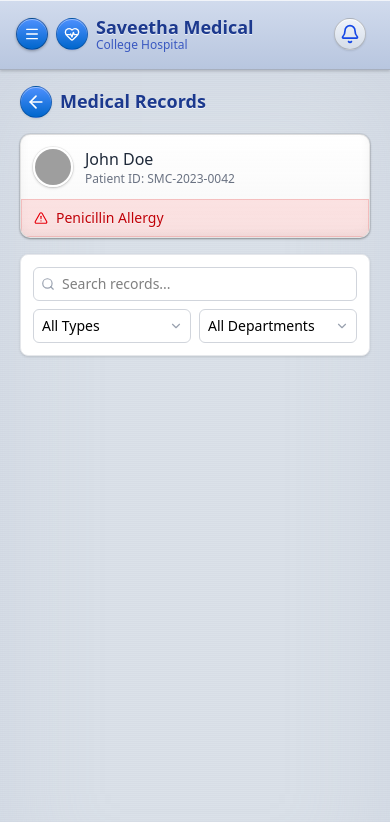
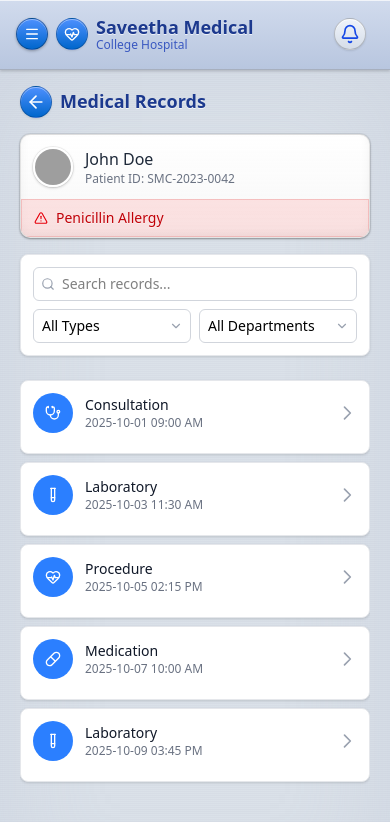
Before and after one commit to Mukunthan-A-R/simats-medical-client, a React (Vite) app: page /patient/health-records/1 in a window 390 px wide. Shown: the top 822 px of the page. Built offline with nearby package versions, Linux system fonts and the light colour scheme; grey boxes are pictures that could not be loaded.

Commit message:
responsive for mobile patientMedicalRecords.jsx

```diff
--- a/src/components/patient/PatientMedicalRecordsList.jsx
+++ b/src/components/patient/PatientMedicalRecordsList.jsx
@@ -1,4 +1,5 @@
 import PatientMedicalRecordsRow from "./PatientMedicalRecordsRow";
+import PatientMedicalRecordsRowMobile from "./PatientMedicalRecordsRowMobile";
 
 const PatientMedicalRecordsList = ({ records }) => {
   const openImageModal = (image) => {
@@ -20,6 +21,7 @@ const PatientMedicalRecordsList = ({ records }) => {
   }
 
   return (
+    <>
       <div className="hidden md:block overflow-x-auto">
         <table className="min-w-full divide-y divide-gray-200">
           <thead className="bg-gray-100">
@@ -42,6 +44,12 @@ const PatientMedicalRecordsList = ({ records }) => {
           </tbody>
         </table>
       </div>
+      <div className="block md:hidden overflow-x-auto">
+        {records.map((record) => (
+          <PatientMedicalRecordsRowMobile key={record.id} record={record} />
+        ))}
+      </div>
+    </>
   );
 };
 
--- /dev/null
+++ b/src/components/patient/PatientMedicalRecordsRowMobile.jsx
@@ -0,0 +1,152 @@
+import {
+  StethoscopeIcon,
+  TestTubeIcon,
+  HeartPulseIcon,
+  PillIcon,
+  FileTextIcon,
+  UserIcon,
+  CheckCircleIcon,
+  XIcon,
+} from "lucide-react";
+import React, { useState } from "react";
+import PatientMedicalRecordReport from "./PatientMedicalRecordReport";
+
+const PatientMedicalRecordCard = ({ record }) => {
+  const [expanded, setExpanded] = useState(false);
+  const [openReportModal, setOpenReportModal] = useState(false);
+
+  const iconMap = {
+    stethoscope: <StethoscopeIcon size={16} className="text-white" />,
+    "test-tube": <TestTubeIcon size={16} className="text-white" />,
+    "heart-pulse": <HeartPulseIcon size={16} className="text-white" />,
+    pill: <PillIcon size={16} className="text-white" />,
+    file: <FileTextIcon size={16} className="text-white" />,
+  };
+
+  const getStatusBadgeStyle = (status) => {
+    switch (status.toLowerCase()) {
+      case "completed":
+        return { backgroundColor: "#2da659", color: "#f2f2f2" };
+      case "active":
+        return { backgroundColor: "#facc15", color: "#f2f2f2" };
+      case "results available":
+        return { backgroundColor: "#60a5fa", color: "#f2f2f2" };
+      default:
+        return { backgroundColor: "#d1d5db", color: "#f2f2f2" };
+    }
+  };
+
+  return (
+    <div className="sm:hidden border border-gray-200 rounded-lg p-3 my-2 shadow-sm hover:shadow-md transition-all bg-white">
+      {/* Header: Icon + Type + Chevron */}
+      <div
+        className="flex items-center justify-between mb-2 cursor-pointer"
+        onClick={() => setExpanded(!expanded)}
+      >
+        <div className="flex items-center gap-3">
+          <div className="w-10 h-10 flex items-center justify-center rounded-full bg-blue-500 text-white">
+            {iconMap[record.iconType]}
+          </div>
+          <div>
+            <div className="text-sm font-medium text-gray-900">
+              {record.type}
+            </div>
+            <div className="text-xs text-gray-500">
+              {record.date} {record.time}
+            </div>
+          </div>
+        </div>
+        <div
+          className={`transform transition-transform ${
+            expanded ? "rotate-90" : ""
+          }`}
+        >
+          <svg
+            xmlns="http://www.w3.org/2000/svg"
+            className="h-5 w-5 text-gray-400"
+            fill="none"
+            viewBox="0 0 24 24"
+            stroke="currentColor"
+          >
+            <path
+              strokeLinecap="round"
+              strokeLinejoin="round"
+              strokeWidth={2}
+              d="M9 5l7 7-7 7"
+            />
+          </svg>
+        </div>
+      </div>
+
+      {/* Collapsible Details */}
+      {expanded && (
+        <div className="mt-2 border-t border-gray-200 pt-2 text-sm text-gray-700 space-y-2">
+          <div className="flex justify-between">
+            <span className="text-gray-500">Department</span>
+            <span>{record.department}</span>
+          </div>
+          <div className="flex justify-between">
+            <span className="text-gray-500">Status</span>
+            <span
+              className="px-2 py-0.5 rounded-full text-xs font-semibold"
+              style={getStatusBadgeStyle(record.status)}
+            >
+              {record.status}
+            </span>
+          </div>
+          <div>
+            <span className="text-gray-500">Description</span>
+            <p className="mt-1">{record.description}</p>
+          </div>
+          <div className="flex justify-between">
+            <span className="flex items-center gap-1 text-gray-500">
+              <UserIcon size={14} /> Performed By
+            </span>
+            <span>{record.performedBy}</span>
+          </div>
+          {record.performedBy !== record.supervisedBy && (
+            <div className="flex justify-between">
+              <span className="flex items-center gap-1 text-gray-500">
+                <CheckCircleIcon size={14} /> Supervised By
+              </span>
+              <span>{record.supervisedBy}</span>
+            </div>
+          )}
+          {record.images && record.images.length > 0 && (
+            <div className="flex flex-wrap gap-2 mt-2">
+              {record.images.map((img, idx) => (
+                <div
+                  key={idx}
+                  className="w-16 h-16 rounded overflow-hidden border cursor-pointer hover:border-blue-500 transition-colors"
+                >
+                  <img
+                    src={img.url}
+                    alt={img.title}
+                    className="w-full h-full object-cover"
+                  />
+                </div>
+              ))}
+            </div>
+          )}
+          <div className="mt-3 flex justify-end">
+            <button
+              onClick={() => setOpenReportModal(!openReportModal)}
+              className="px-4 py-2 text-white text-sm font-medium rounded-full bg-blue-500"
+            >
+              View Full Report
+            </button>
+          </div>
+        </div>
+      )}
+
+      {openReportModal && (
+        <PatientMedicalRecordReport
+          record={record}
+          closeReportModal={() => setOpenReportModal(!openReportModal)}
+        />
+      )}
+    </div>
+  );
+};
+
+export default PatientMedicalRecordCard;
```
Lines whose indentation alone changed are shown as unchanged.
